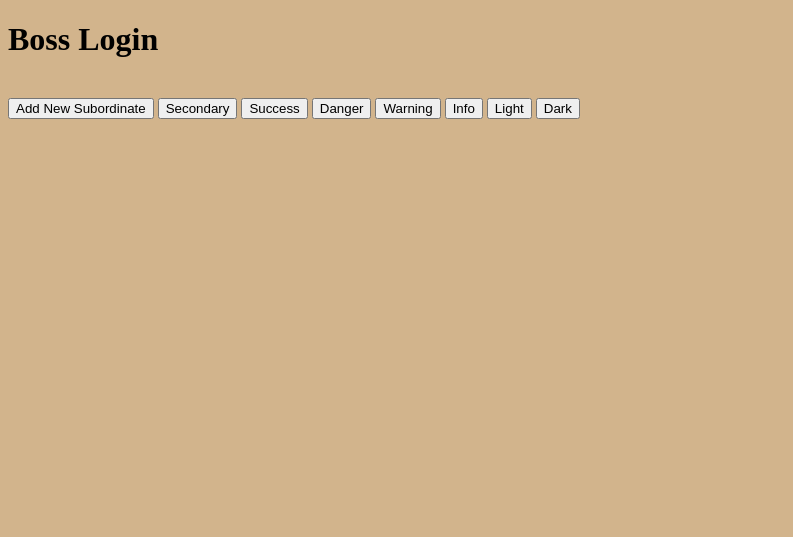
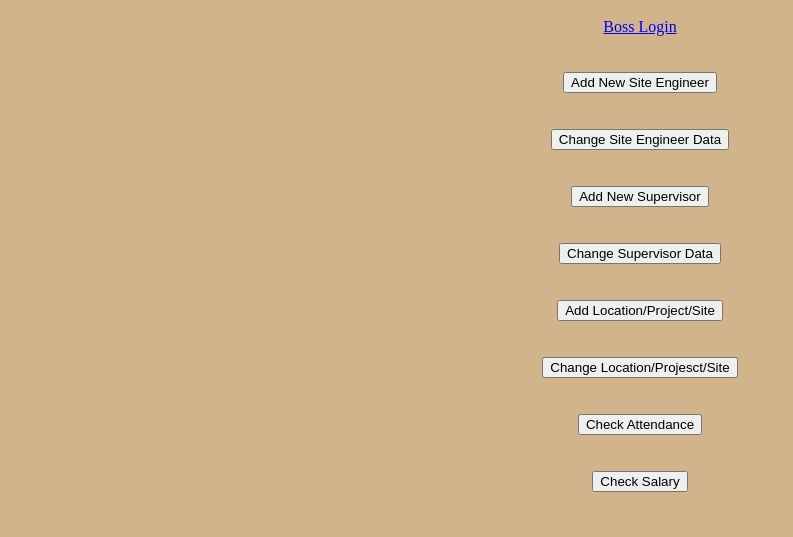
Before and after one commit to nsinhame/AttendanceSalary, a Flask app: page /submit_login_credit in a window 1280 px wide. Shown: the top 537 px of the page, without its empty margins (0-793 px from the left). Run offline with Flask 3, Linux system fonts and the light colour scheme.

Commit message:
Added various options and functionality for the Boss

```diff
--- a/main/routes.py
+++ b/main/routes.py
@@ -8,16 +8,19 @@
 from flask_login import login_user, current_user, logout_user, login_required
 
 
+########################################################## Home Page ################################################################
+
 @app.route("/", methods=["GET", "POST"])                           # Route for the opening page
 @app.route("/home", methods=["GET", "POST"])                       # Route when someone tries to navigate to first page
-def front_page():                                                  # This is the first page by default
+def home():                                                        # This is the first page by default
     return render_template("home.html", title="Home Page")         # Return home.html
 
 
+########################################################## Login form submission ####################################################
 
 # Decorator when someone click on submit login credential button present at home.html
 @app.route("/submit_login_credit", methods=["GET", "POST"])
-def LoginForm():
+def submit_login_credit():
     ''' Have to think a logic so that authenticated
         users can go to their designated place '''
     if current_user.is_authenticated:                             # If the current user is authenticated send him to boss login page
@@ -26,6 +29,8 @@
     if request.method == "POST":                                  # If the request method is POST get the input credentials
         input_id = request.form["input_id"]                       # Get input ID
         input_password = request.form["input_password"]           # Get input password
+
+        #~~~~~~~~~~~~~~~~~~~~~ Add a drop down so that person can select that he is a boss/site engineer/supervisor ~~~~~~~~~~~~~~~~~~~~~~~~~
 
         ''' Have to work on authenticating
             the user '''
@@ -36,3 +41,71 @@
             flash("Login Unsuccessful. Please check email and password", "warning")
             return render_template("home.html", title="Home")
     return render_template("bosslogin.html", title = "Boss Login")
+
+
+
+##################################################### Function calls present at bosslogin.html ################################################################
+
+
+# This is a decorator to add a new site engineer. Its function call is present in bosslogin.html.
+@app.route("/add_site_engineer", methods=["POST"])
+def add_site_engineer():
+    return render_template("add_site_engineer.html", title = "Add Site Engineer")           # Return the webpage where we can add a new site engineer
+
+
+# Add new data for the site engineer
+@app.route("/submit_new_site_engineer", methods = ["POST"])
+def submit_new_site_engineer():
+    site_eng_id = request.form["site_eng_id"]
+    site_eng_name = request.form["site_eng_name"]
+    site_eng_phone = request.form["site_eng_phone"]
+    location_id = request.form["location_id"]
+    site_id = request.form["site_id"]
+    project_id = request.form["project_id"]
+    site_eng_email = request.form["site_eng_email"]
+    site_eng_password = request.form["site_eng_password"]
+
+    print(site_eng_id, site_eng_name, site_eng_phone,
+          location_id, site_id, project_id, site_eng_email, site_eng_password)
+    return render_template("add_site_engineer.html", title = "Add Site Engineer")
+
+# This is a decorator to change the data of site engineer. Its function call is present in bosslogin.html.
+@app.route("/change_site_engineer", methods=["POST"])
+def change_site_engineer():                                                                 # Return the webpage where we can change the data of site engineer
+    return render_template("change_site_engineer.html", title="Change Site Engineer")
+
+
+# This is a decorator to add a new supervisor. Its function call is present in bosslogin.html.
+@app.route("/add_supervisor", methods=["POST"])
+def add_supervisor():                                                                       # Return the webpage where we can add a new supervisor
+    return render_template("add_supervisor.html", title="Add Supervisor")
+
+
+# This is a decorator to change the data of supervisor. Its function call is present in bosslogin.html.
+@app.route("/change_supervisor", methods=["POST"])
+def change_supervisor():                                                                   # Return the webpage where we can change the data of supervisor
+    return render_template("change_supervisor.html", title="Change Supervisor")
+
+
+# This is a decorator to add a new location or project or site. Its function call is present in bosslogin.html.
+@app.route("/add_location_project_site", methods=["POST"])
+def add_location_project_site():                                                           # Return the webpage where we can add a new location or project or site
+    return render_template("add_location_project_site.html", title="Add Location/Project/Site")
+
+
+# This is a decorator to change the data of location or project or site. Its function call is present in bosslogin.html.
+@app.route("/change_location_project_site", methods=["POST"])
+def change_location_project_site():                                                        # Return the webpage where we can change the data of location or project or site
+    return render_template("change_location_project_site.html", title="Change Location/Project/Site")
+
+
+# This is a decorator to check the attendance. Its function call is present in bosslogin.html.
+@app.route("/check_attendance", methods=["POST"])
+def check_attendance():                                                                    # Return the webpage where we can check the attndance
+    return render_template("check_attendance.html", title="Check Attendance")
+
+
+# This is a decorator to check the salary. Its function call is present in bosslogin.html.
+@app.route("/check_salary", methods=["POST"])
+def check_salary():                                                                        # Return the webpage where we can check the salary
+    return render_template("check_salary.html", title="Check Salary")
--- /dev/null
+++ b/main/templates/add_location_project_site.html
@@ -0,0 +1,4 @@
+{% extends "layout.html" %}
+{% block content %}
+<p>add location or project or site</p>
+{% endblock content %}
--- /dev/null
+++ b/main/templates/add_supervisor.html
@@ -0,0 +1,4 @@
+{% extends "layout.html" %}
+{% block content %}
+<p>add supervisor</p>
+{% endblock content %}
--- a/main/templates/bosslogin.html
+++ b/main/templates/bosslogin.html
@@ -1,15 +1,55 @@
 {% extends "layout.html" %}
+{% block head %}                       <!-- Use block head as head tag. By default it will use properties defined in layout's head tag -->
+
+<link rel="stylesheet" href={{ url_for('static', filename='home.css') }}>  <!-- Using CSS file stored in static folder -->
+
+{% endblock head %}
+
 {% block content %}
+<div class = "center">
+<a href="#" class="button button-grad" size="50px">Boss Login</a>
+<br><br><br>
 
-<h1>Boss Login</h1>
-<br>
-<button type="button" class="btn btn-primary">Add New Subordinate</button>
-<button type="button" class="btn btn-secondary">Secondary</button>
-<button type="button" class="btn btn-success">Success</button>
-<button type="button" class="btn btn-danger">Danger</button>
-<button type="button" class="btn btn-warning">Warning</button>
-<button type="button" class="btn btn-info">Info</button>
-<button type="button" class="btn btn-light">Light</button>
-<button type="button" class="btn btn-dark">Dark</button>
+
+<form method="POST" action ="/add_site_engineer">
+    <input type="submit" value="Add New Site Engineer">
+</form>
+<br><br>
+
+<form method="POST" action ="/change_site_engineer">
+    <input type="submit" value="Change Site Engineer Data">
+</form>
+<br><br>
+
+<form method="POST" action ="/add_supervisor">
+    <input type="submit" value="Add New Supervisor">
+</form>
+<br><br>
+
+<form method="POST" action ="/change_supervisor">
+    <input type="submit" value="Change Supervisor Data">
+</form>
+<br><br>
+
+<form method="POST" action ="/add_location_project_site">
+    <input type="submit" value="Add Location/Project/Site">
+</form>
+<br><br>
+
+<form method="POST" action ="/change_location_project_site">
+    <input type="submit" value="Change Location/Projesct/Site">
+</form>
+<br><br>
+
+<form method="POST" action ="/check_attendance">
+    <input type="submit" value="Check Attendance">
+</form>
+<br><br>
+
+<form method="POST" action ="/check_salary">
+    <input type="submit" value="Check Salary">
+</form>
+<br><br>
+</div>
 
 {% endblock content %}
--- /dev/null
+++ b/main/templates/change_location_project_site.html
@@ -0,0 +1,4 @@
+{% extends "layout.html" %}
+{% block content %}
+<p>change location or project or site</p>
+{% endblock content %}
--- /dev/null
+++ b/main/templates/change_site_engineer.html
@@ -0,0 +1,4 @@
+{% extends "layout.html" %}
+{% block content %}
+<p>change site engineer</p>
+{% endblock content %}
--- /dev/null
+++ b/main/templates/change_supervisor.html
@@ -0,0 +1,4 @@
+{% extends "layout.html" %}
+{% block content %}
+<p>change supervisor</p>
+{% endblock content %}
--- /dev/null
+++ b/main/templates/check_attendance.html
@@ -0,0 +1,4 @@
+{% extends "layout.html" %}
+{% block content %}
+<p>check attendance</p>
+{% endblock content %}
--- /dev/null
+++ b/main/templates/check_salary.html
@@ -0,0 +1,4 @@
+{% extends "layout.html" %}
+{% block content %}
+<p>check salary</p>
+{% endblock content %}
```
Also changed, not shown: main/templates/add_site_engineer.html (added, +49 -0 lines).
